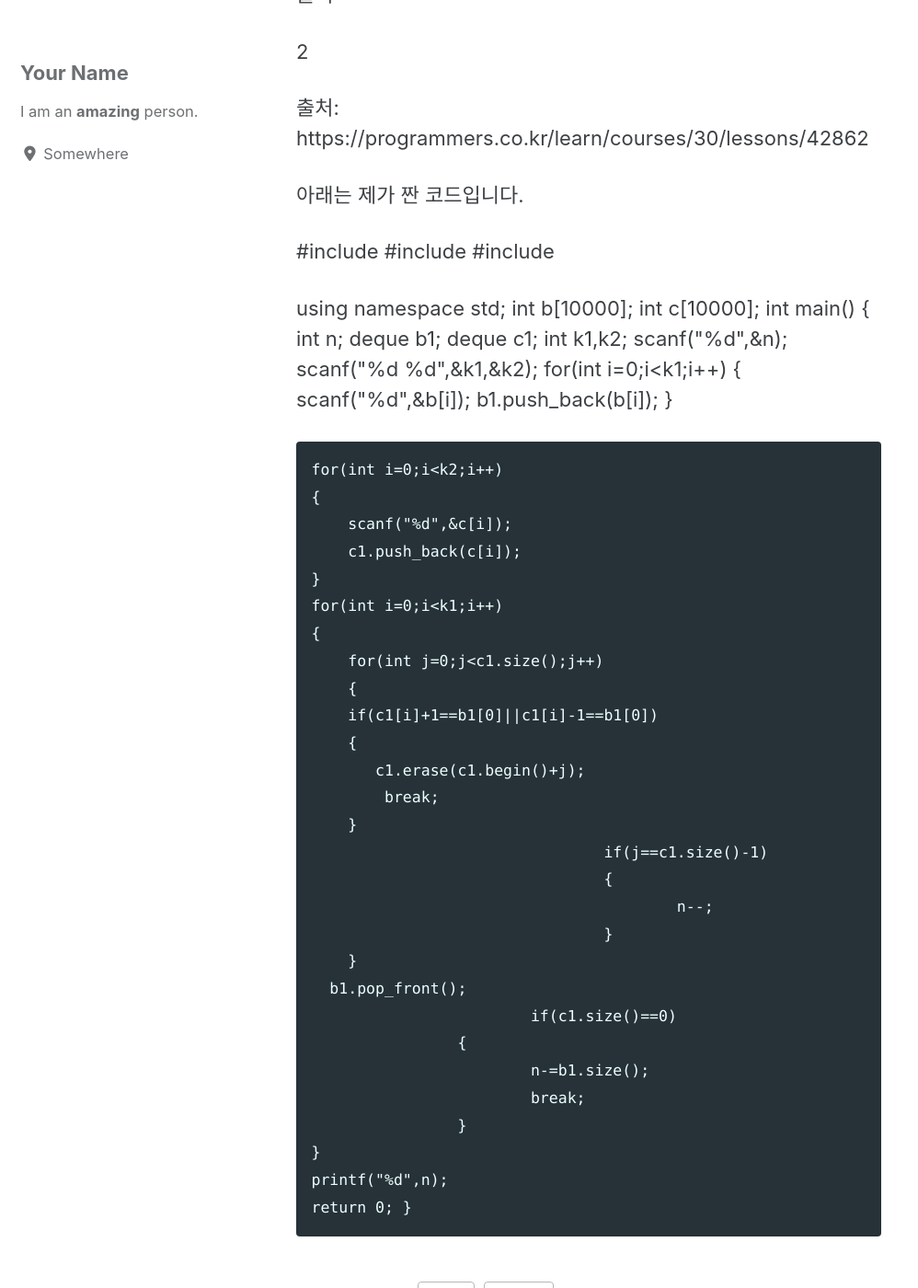
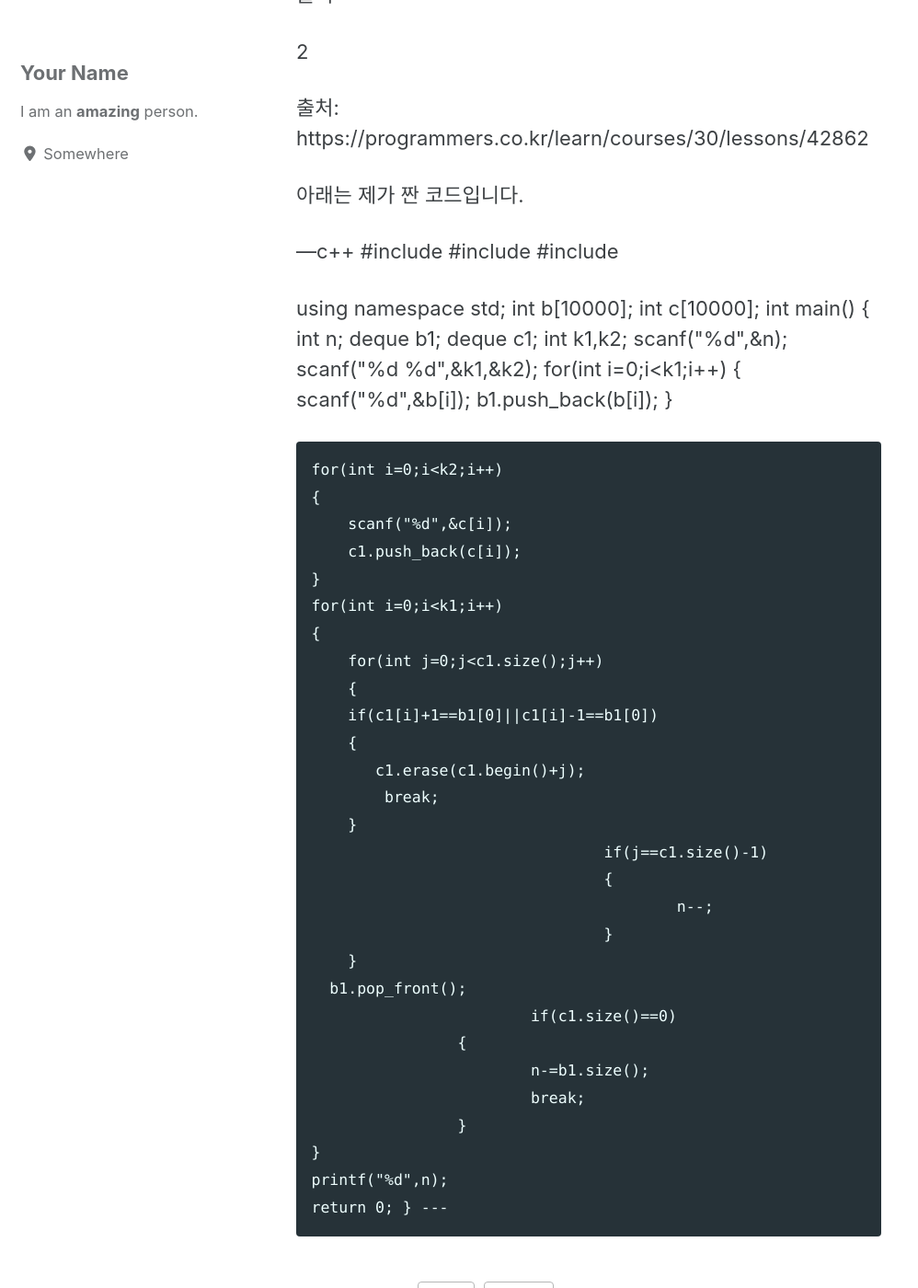
Before and after one commit to yuchanhyuk/yuchanhyuk.github.io, a Jekyll site: the page built from _posts/2020-04-15-greedy.md, in a window 1280 px wide and 1400 px high, scrolled down 2267 px. Shown: the whole window at 92% size, without its empty margins (0-998 px from the left). Built offline with Jekyll 4.4.1, drawn with Linux system fonts in a browser that asks for light colours; cached includes are drawn as plain includes; nearby versions of some CDN libraries; comment, search, counter and statistics services are not loaded.

```diff
--- a/_posts/2020-04-15-greedy.md
+++ b/_posts/2020-04-15-greedy.md
@@ -69,6 +69,7 @@ categories: jekyll update
 
 아래는 제가 짠 코드입니다.
 
+---c++
 #include <stdio.h>
 #include <deque>
 #include <iostream>
@@ -119,3 +120,4 @@ int main()
     printf("%d",n);
     return 0;
 }
+---
```
